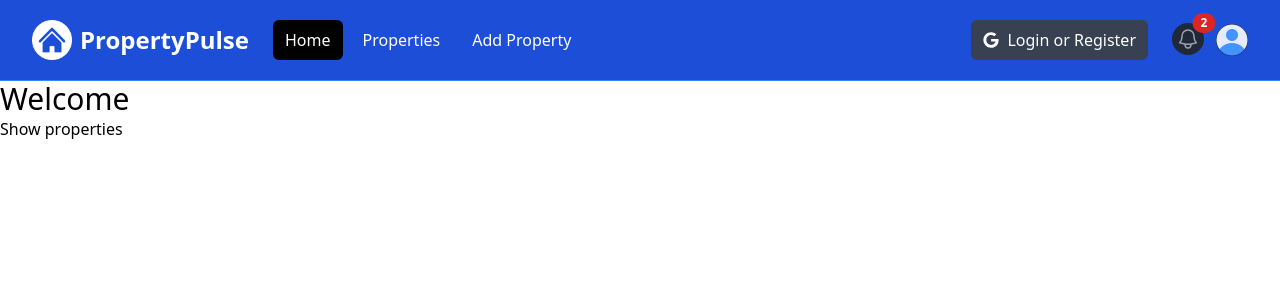
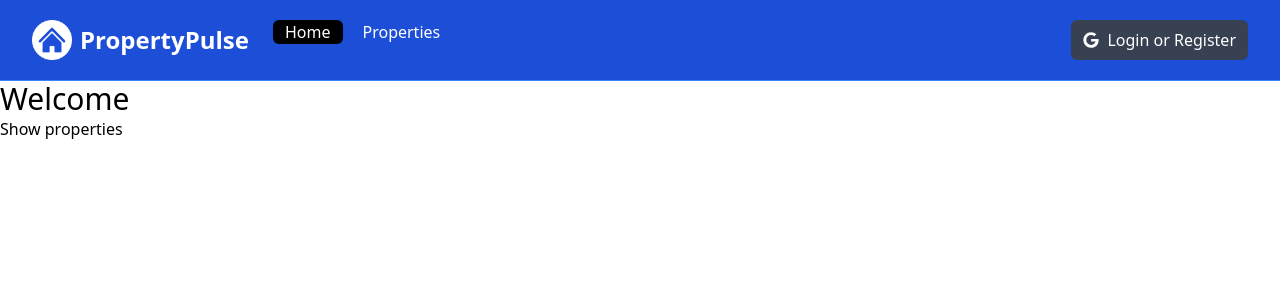
Before and after one commit to polancop3/Property-Pulse, a Next.js app: page / in a window 1280 px wide. Shown: the top 300 px of the page. Built offline with nearby package versions, Linux system fonts and the light colour scheme.

Commit message:
navbarr buttons conditional rendering added

```diff
--- a/components/Navbar.jsx
+++ b/components/Navbar.jsx
@@ -6,11 +6,15 @@
 import profileDefault from '@/assets/images/profile.png'
 import Link from 'next/link'
 import { FaGoogle} from "react-icons/fa"
+import { usePathname } from 'next/navigation'
 
 
 const Navbar = () => {
   const [isMobileMenuOpen, setIsMobileMenuOpen] = useState(false);
   const [isProfileMenuOpen, setIsProfileMenuOpen] = useState(false);
+  const [isLoggedIn, setIsLoggedIn] = useState(false);
+
+  const pathname = usePathname();
 
   return (
     <nav className="bg-blue-700 border-b border-blue-500">
@@ -65,21 +69,25 @@
             <div className="flex space-x-2">
               <Link
                 href="/"
-                className="text-white bg-black hover:bg-gray-900 hover:text-white rounded-md px-3 py-2"
+                className={`${pathname === '/' ? 'bg-black' : ''} text-white hover:bg-gray-900 hover:text-white rounded-md px-3 py-2"` }
                 >Home</Link>
               <Link
                 href="/properties"
-                className="text-white hover:bg-gray-900 hover:text-white rounded-md px-3 py-2"
+                className={`${pathname === '/properties' ? 'bg-black' : ''} text-white hover:bg-gray-900 hover:text-white rounded-md px-3 py-2"`}
                 >Properties</Link>
+
+                {isLoggedIn && (
                    <Link
                    href="/properties/add"
-                className="text-white hover:bg-gray-900 hover:text-white rounded-md px-3 py-2"
+                   className={`${pathname === '/properties/add' ? 'bg-black' : ''} text-white hover:bg-gray-900 hover:text-white rounded-md px-3 py-2"`}
                    >Add Property</Link>
+                )}
             </div>
           </div>
         </div>
 
         {/* <!-- Right Side Menu (Logged Out) --> */}
+        {!isLoggedIn && (
            <div className="hidden md:block md:ml-6">
            <div className="flex items-center">
              <button
@@ -90,8 +98,11 @@
              </button>
            </div>
          </div>
+        )}
+
 
         {/* <!-- Right Side Menu (Logged In) --> */}
+        {isLoggedIn && (
              <div
              className="absolute inset-y-0 right-0 flex items-center pr-2 md:static md:inset-auto md:ml-6 md:pr-0"
            >
@@ -179,6 +190,7 @@
                )}
              </div>
            </div>
+        )}
       </div>
     </div>
 
@@ -188,22 +200,26 @@
        <div className="space-y-1 px-2 pb-3 pt-2">
          <Link
            href="/"
-           className="bg-gray-900 text-white block rounded-md px-3 py-2 text-base font-medium"
+           className={`${pathname === '/' ? 'bg-black' : ''} text-white block rounded-md px-3 py-2 text-base font-medium`}
            >Home</Link>
          <Link
            href="/properties"
-           className="text-gray-300 hover:bg-gray-700 hover:text-white block rounded-md px-3 py-2 text-base font-medium"
+           className={`${pathname === '/properties' ? 'bg-black' : ''}  text-white block rounded-md px-3 py-2 text-base font-medium`}
            >Properties</Link>
+           {isLoggedIn && (
             <Link
             href="/properties/add"
-           className="text-gray-300 hover:bg-gray-700 hover:text-white block rounded-md px-3 py-2 text-base font-medium"
+            className={`${pathname === '/properties/add' ? 'bg-black' : ''} text-white block rounded-md px-3 py-2 text-base font-medium`}
             >Add Property</Link>
+           )}
+           {!isLoggedIn && (
              <button
              className="flex items-center text-white bg-gray-700 hover:bg-gray-900 hover:text-white rounded-md px-3 py-2 my-4"
            >
-        <FaGoogle className='text-white mr-2'/>
+          {/* <FaGoogle className='text-white mr-2'/> */}
              <span>Login or Register</span>
            </button>
+           )}
        </div>
      </div>
     )}
```
Lines whose indentation alone changed are shown as unchanged.
